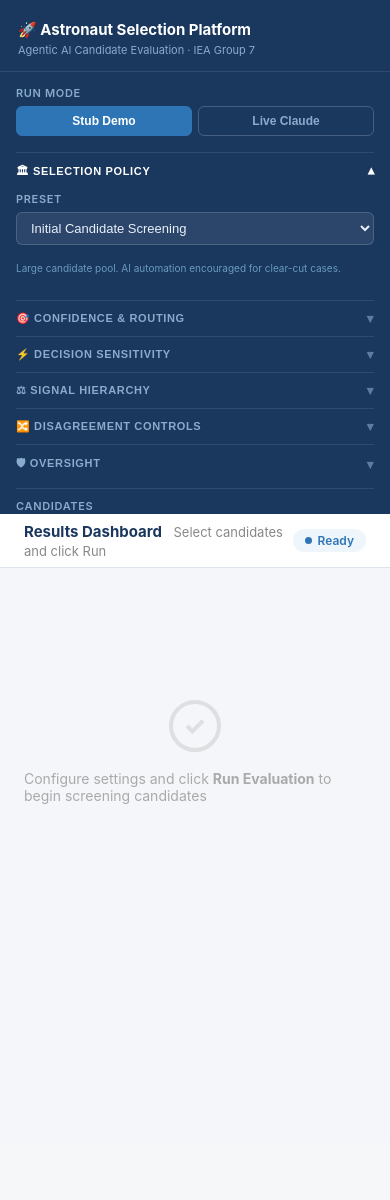
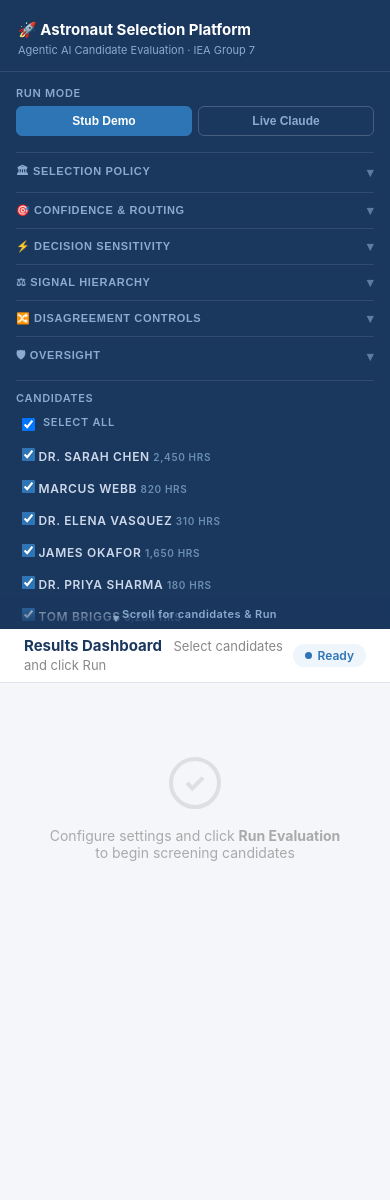
Before and after one commit to sameerkanagala/astronaut-selection-platform, a Flask app: page / in a window 390 px wide. Before the commit the page ends 804 px from the top, so only its background shows below. Run offline with Flask 3, Linux system fonts and the light colour scheme.

Commit message:
Mobile UX: collapse accordions, scroll hint, compact empty state

```diff
--- a/templates/index.html
+++ b/templates/index.html
@@ -130,10 +130,10 @@
     /* ── Empty state ──────────────────────────────────────────── */
     .empty-state {
       display: flex; flex-direction: column; align-items: center;
-      justify-content: center; height: 60%; gap: 12px; color: #aaa;
+      justify-content: center; padding: 48px 24px; gap: 12px; color: #aaa;
     }
     .empty-state svg { opacity: .3; }
-    .empty-state p { font-size: 14px; }
+    .empty-state p { font-size: 14px; text-align: center; }
 
     /* ── Progress feed ────────────────────────────────────────── */
     .progress-section { margin-bottom: 20px; }
@@ -320,10 +320,28 @@
     .section-wrap { background: var(--white); border: 1px solid var(--border);
                     border-radius: 10px; padding: 16px 18px; margin-bottom: 20px; }
 
+    /* Mobile scroll hint */
+    .scroll-hint {
+      display: none;
+      position: sticky; bottom: 0;
+      background: linear-gradient(transparent, rgba(26,55,94,.95));
+      text-align: center; padding: 10px 0 8px;
+      font-size: 11px; font-weight: 600; color: #8aabcc;
+      letter-spacing: .04em; pointer-events: none;
+    }
+    .scroll-hint span { animation: bounceDown .9s infinite; display: inline-block; }
+    @keyframes bounceDown {
+      0%,100% { transform: translateY(0); }
+      50%      { transform: translateY(4px); }
+    }
+
     /* Responsive */
     @media (max-width: 768px) {
-      .layout { flex-direction: column; }
-      .sidebar { width: 100%; min-width: unset; max-height: 45vh; }
+      .layout { flex-direction: column; height: auto; overflow: visible; }
+      .sidebar { width: 100%; min-width: unset; max-height: 55vh; overflow-y: auto; }
+      .main { min-height: 50vh; overflow: visible; }
+      .content { overflow: visible; }
+      .scroll-hint { display: block; }
       .cal-grid { grid-template-columns: 1fr; }
       .audit-evidence-grid { grid-template-columns: 1fr; }
     }
@@ -570,6 +588,7 @@
       </div>
 
     </div><!-- /sidebar-body -->
+    <div class="scroll-hint" id="scroll-hint"><span>▾</span> Scroll for candidates &amp; Run</div>
   </aside>
 
   <!-- ══ MAIN ═════════════════════════════════════════════════ -->
@@ -660,6 +679,18 @@ let awardSensitivity = 'low';
 document.addEventListener('DOMContentLoaded', () => {
   fetch('/api/applications').then(r=>r.json()).then(apps => { allApps=apps; renderAppList(apps); });
   fetch('/api/presets').then(r=>r.json()).then(p => { presets=p; });
+
+  // Mobile: collapse all accordions so candidates + Run button are immediately visible
+  if (window.innerWidth <= 768) {
+    document.querySelectorAll('.acc.open').forEach(a => a.classList.remove('open'));
+  }
+
+  // Hide scroll hint once user scrolls the sidebar
+  const sidebar = document.querySelector('.sidebar');
+  const hint    = document.getElementById('scroll-hint');
+  if (sidebar && hint) {
+    sidebar.addEventListener('scroll', () => { hint.style.opacity = '0'; hint.style.pointerEvents = 'none'; }, { once: true });
+  }
 });
 
 function renderAppList(apps) {
```
